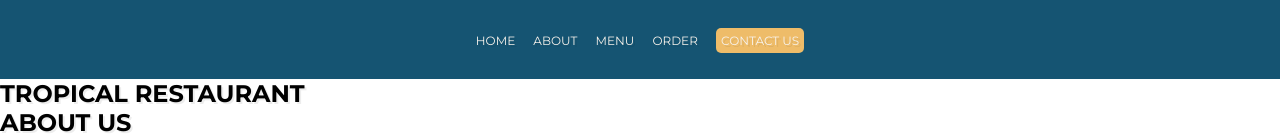
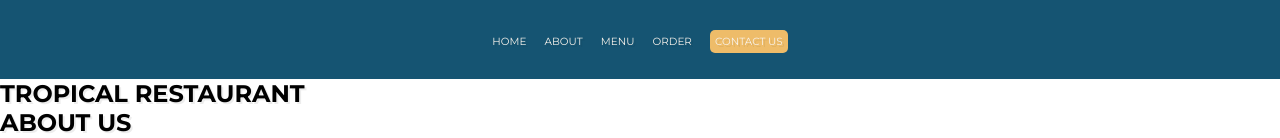
Before and after one commit to kaykyrodrigues/projeto-restaurante, a plain HTML site: page index.html in a window 1280 px wide. Shown: the top 138 px of the page. Drawn offline with Linux system fonts and the light colour scheme.

Commit message:
Atualizando

```diff
--- a/estilo/style.css
+++ b/estilo/style.css
@@ -22,14 +22,18 @@ header {
     background-color: #155472;
 
     display: flex;
+    flex-flow: row wrap;
     justify-content: space-evenly;
+}
+
+header > nav {
 }
 
 header > nav > a {
     color: #F7F2EB;
     text-decoration: none;
     margin: 7px;
-    font-size: 0.75em;
+    font-size: 0.65em;
 }
 
 a.botao2 {
```
